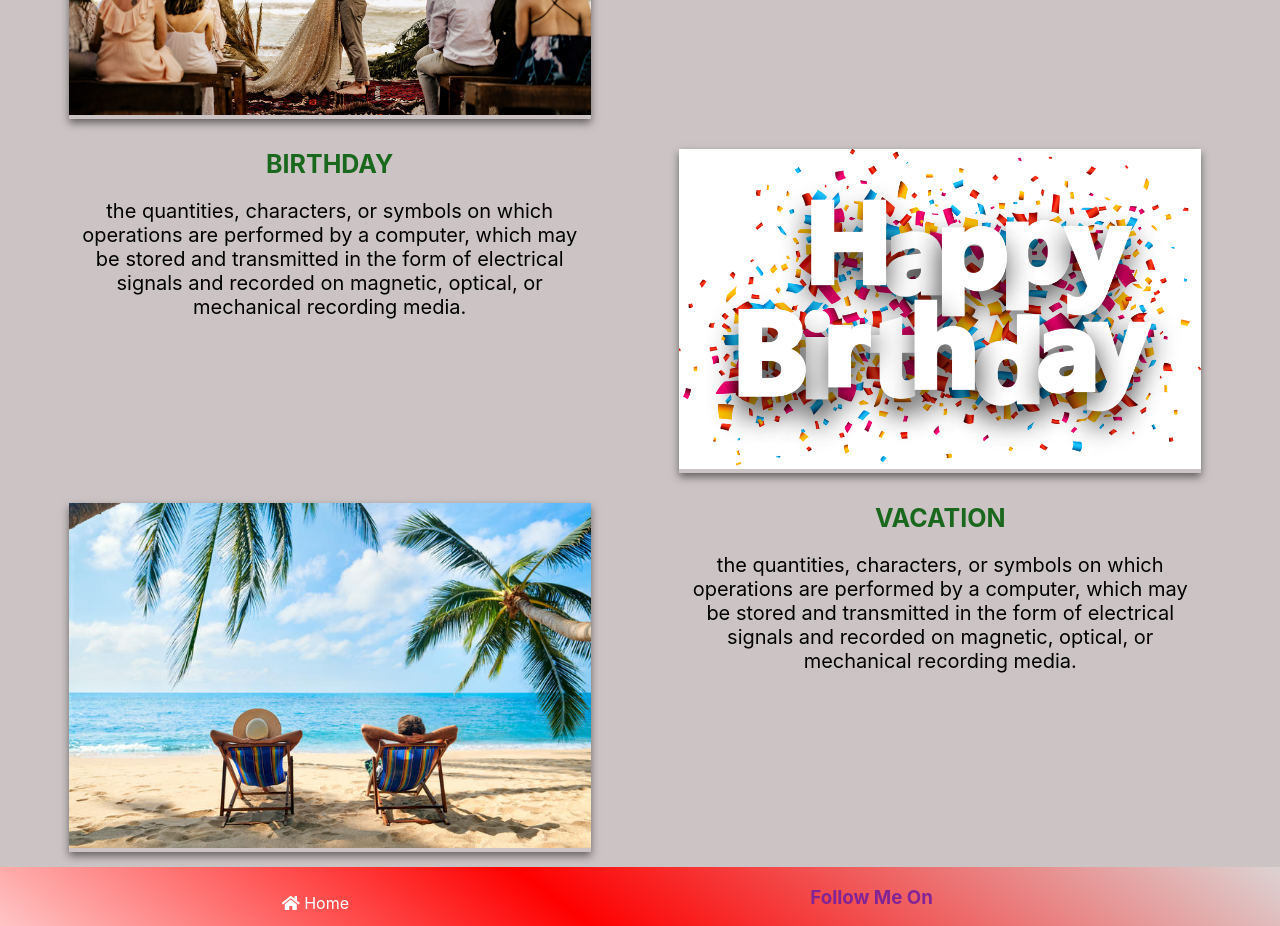
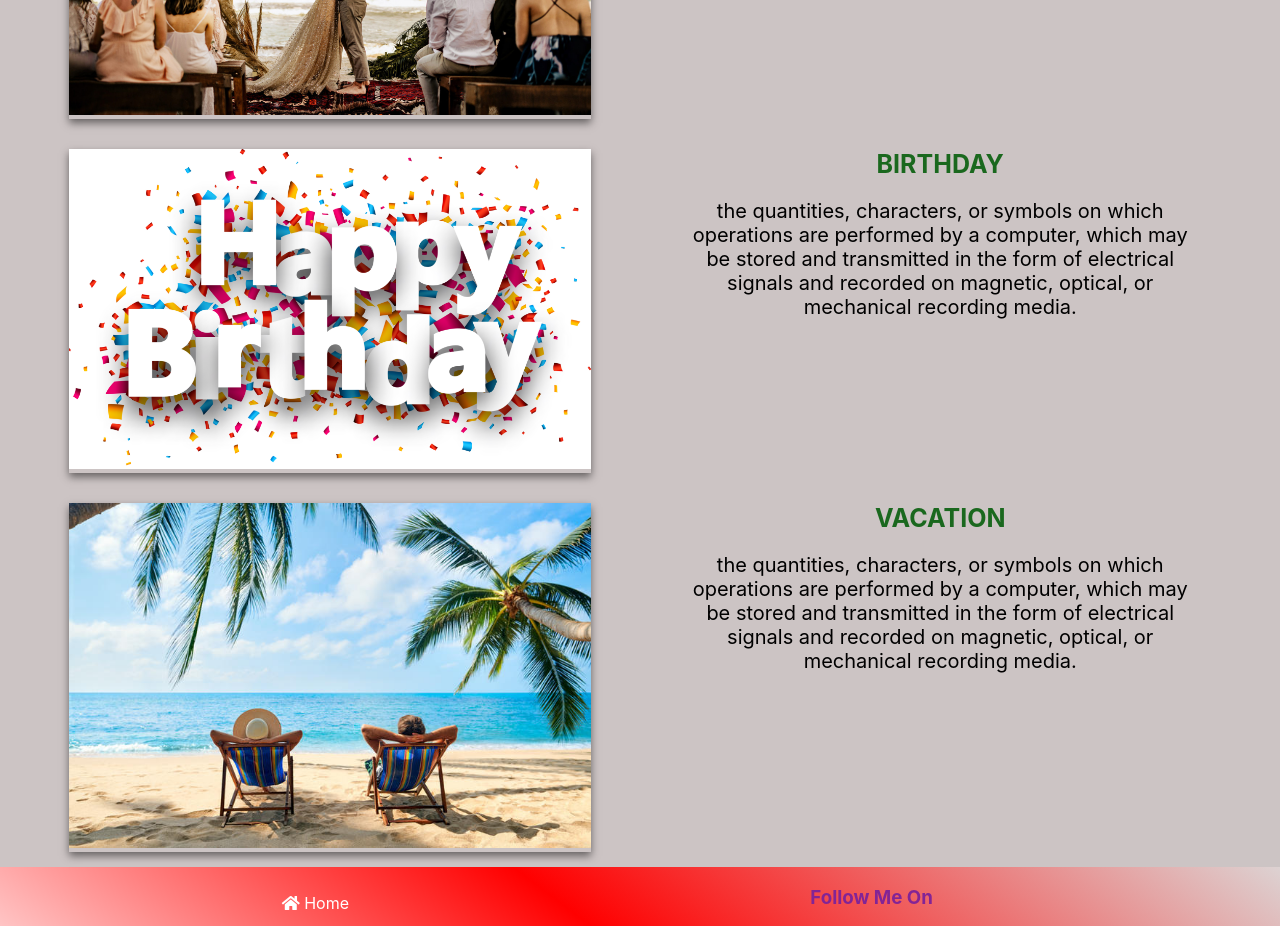
Before and after one commit to Hellboy-Karan/sharma, a React (Create React App) app: page / in a window 1280 px wide. Shown: the part 1040-1966 px from the top of the page. Built offline with nearby package versions, Linux system fonts and the light colour scheme.

Commit message:
sixth commit

```diff
--- a/src/Dots.js
+++ b/src/Dots.js
@@ -1,11 +1,11 @@
 import React from 'react';
-import SliderImage from './SliderImage';
+import {Image} from './SliderImage';
 
 const Dots = (props) => {
     return (
         <>
             <div className='all-dots'>
-                {SliderImage.map((slide, index) => (
+                {Image.map((slide, index) => (
                     <span key={index} className={`${props.activeIndex === index ? 'dot active-dot' : 'dot'
                         }`}
                         onClick={(event) => props.onclick((event.target.value = index))}>
--- a/src/Gallery.js
+++ b/src/Gallery.js
@@ -50,35 +50,35 @@ const Gallery = () => {
                                 <div className='row-pv'>
                                     <div className='col-pv'>
                                         <div className='card'>
-                                            <a href={Blueriver} target='_blank'>
+                                            <a href={Blueriver} target='_blank' rel='noopener'>
                                                 <img className='resize' src={Blueriver} alt='Handsome Picture' />
                                             </a>
                                         </div>
                                     </div>
                                     <div className='col-pv'>
                                         <div className='card'>
-                                            <a href={Tree} target='_blank'>
+                                            <a href={Tree} target='_blank' rel='noopener'>
                                                 <img className='resize' src={Tree} alt='Handsome Picture' />
                                             </a>
                                         </div>
                                     </div>
                                     <div className='col-pv'>
                                         <div className='card'>
-                                            <a href={Handcamera} target='_blank'>
+                                            <a href={Handcamera} target='_blank' rel='noopener'>
                                                 <img className='resize' src={Handcamera} alt='Handsome Picture' />
                                             </a>
                                         </div>
                                     </div>
                                     <div className='col-pv'>
                                         <div className='card'>
-                                            <a href={Mountain} target='_blank'>
+                                            <a href={Mountain} target='_blank' rel='noopener'>
                                                 <img className='resize' src={Mountain} alt='Handsome Picture' />
                                             </a>
                                         </div>
                                     </div>
                                     <div className='col-pv'>
                                         <div className='card'>
-                                            <a href={Birthday} target='_blank'>
+                                            <a href={Birthday} target='_blank' rel='noopener'>
                                                 <img className='resize' src={Birthday} alt='Handsome Picture' />
                                             </a>
                                         </div>
--- a/src/Homecontainer.js
+++ b/src/Homecontainer.js
@@ -24,17 +24,17 @@ const Homecontainer = () => {
                         </div>
                     </div>
                     <div className="Row">
-                        <div className='Col-2 mpg'>
+                        <div className='Col-2 mpg float-change-1' >
+                            <div className='card'>
+                                <img className='resize' src={Birthday} alt='Handsome Picture' />
+                            </div>
+                        </div>
+                        <div className='Col-2 mpg float-change-2'>
                             <strong>BIRTHDAY</strong>
                             <p className='p-font'>the quantities, characters, or symbols on which operations are performed by a computer,
                             which may be stored and transmitted in the form of electrical signals
                             and recorded on magnetic, optical, or mechanical
                              recording media.</p>
-                        </div>
-                        <div className='Col-2 mpg' >
-                            <div className='card'>
-                                <img className='resize' src={Birthday} alt='Handsome Picture' />
-                            </div>
                         </div>
                     </div>
                     <div className="Row">
--- a/src/Slider.js
+++ b/src/Slider.js
@@ -1,11 +1,11 @@
 import React, { useState, useEffect } from 'react';
-import sliderImage from './SliderImage';
+import {Image} from './SliderImage';
 import Arrows from './Arrows';
 import Dots from './Dots';
 import SliderContent from './SliderContent';
 import './css/slider.css';
 
-const len = sliderImage.length - 1;
+const len = Image.length - 1;
 
 const Slider = () => {
     const [activeIndex, setActiveIndex] = useState(0);
--- a/src/SliderContent.js
+++ b/src/SliderContent.js
@@ -1,11 +1,11 @@
 import React from 'react';
-import SliderImage from './SliderImage';
+import {Image} from './SliderImage';
 
 const SliderContent = (props) => {
     return (
         <>
             <section>
-                {SliderImage.map((slide, index) => (
+                {Image.map((slide, index) => (
                     <div
                         key={index}
                         className={index === props.activeIndex ? 'slides active' : 'inactive'}>
--- a/src/SliderImage.js
+++ b/src/SliderImage.js
@@ -1,5 +1,5 @@
 
-export default [
+export const Image = [
     {
         title: 'First Slide',
         description: 'This is The First Slider of our Carousel.',
--- a/src/css/App.css
+++ b/src/css/App.css
@@ -4,6 +4,14 @@
 
 .Row {
   margin: 0 -5px 0 -5px;
+}
+
+.float-change-1{
+  float: right;
+}
+
+.float-change-2{
+  float: left;
 }
 
 .Row::after {
```
Also changed, not shown: 14 other files (tests, documents, lock files or other folders).
